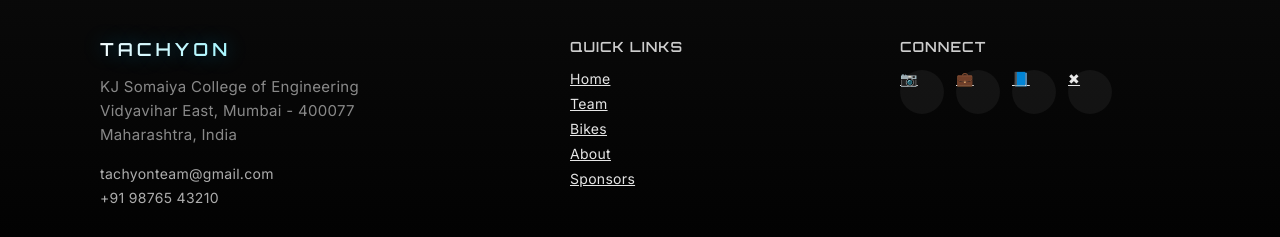
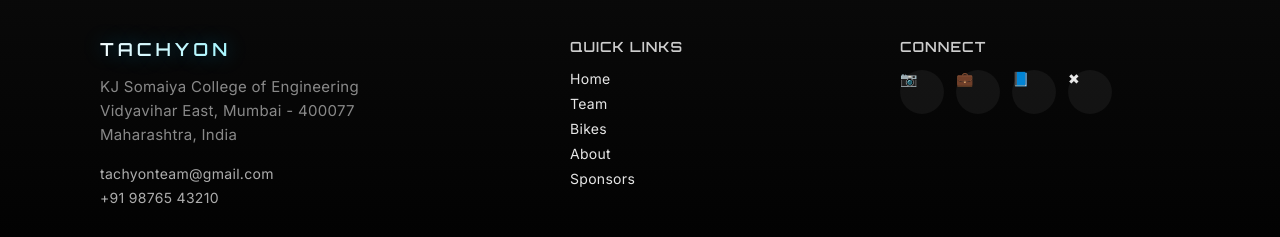
Before and after one commit to SNIPER-007/Tachyon, a React (Vite) app: page / in a window 1280 px wide. Shown: the part 2315-2552 px from the top of the page. Built offline with nearby package versions, Linux system fonts and the light colour scheme.

Commit message:
footer fix

```diff
--- a/src/components/Footer.jsx
+++ b/src/components/Footer.jsx
@@ -1,3 +1,5 @@
+import { Link } from "react-router-dom"
+
 export default function Footer() {
   return (
     <footer className="footer">
@@ -20,15 +22,15 @@
           </p>
         </div>
 
-        {/* QUICK LINKS */}
+        {/* 🔥 QUICK LINKS (FIXED) */}
         <div className="col">
           <h3>QUICK LINKS</h3>
 
-          <a href="/">Home</a>
-          <a href="/Team">Team</a>
-          <a href="/Bikes">Bikes</a>
-          <a href="/About">About</a>
-          <a href="/Sponsors">Sponsors</a>
+          <Link to="/">Home</Link>
+          <Link to="/team">Team</Link>
+          <Link to="/bikes">Bikes</Link>
+          <Link to="/about">About</Link>
+          <Link to="/sponsors">Sponsors</Link>
         </div>
 
         {/* SOCIAL */}
@@ -84,7 +86,7 @@
           opacity: 0.9;
         }
 
-        /* COLUMN */
+        /* HEADINGS */
         .col h3 {
           font-size: 14px;
           letter-spacing: 1px;
@@ -92,12 +94,13 @@
           opacity: 0.8;
         }
 
-        /* 🔥 FIXED LINK VISIBILITY */
+        /* 🔥 LINK STYLE (VISIBLE + SCOPED ONLY TO FOOTER) */
         .footer .col a {
           display: block;
           font-size: 14px;
-          color: rgba(255,255,255,0.9); /* 🔥 brighter */
+          color: rgba(255,255,255,0.9);
           margin-bottom: 8px;
+          text-decoration: none;
           transition: 0.3s;
         }
 
@@ -115,7 +118,6 @@
         .icon {
           width: 44px;
           height: 44px;
-
           display: flex;
           align-items: center;
           justify-content: center;
@@ -144,7 +146,7 @@
           opacity: 0.5;
         }
 
-        /* 📱 MOBILE FIX */
+        /* 📱 MOBILE */
         @media (max-width: 768px) {
 
           .footer {
@@ -154,7 +156,7 @@
           .footerGrid {
             grid-template-columns: 1fr;
             gap: 30px;
-            text-align: left; /* 🔥 LEFT ALIGN ALL */
+            text-align: left; /* 🔥 LEFT ALIGN */
           }
 
           .leftCol {
```
